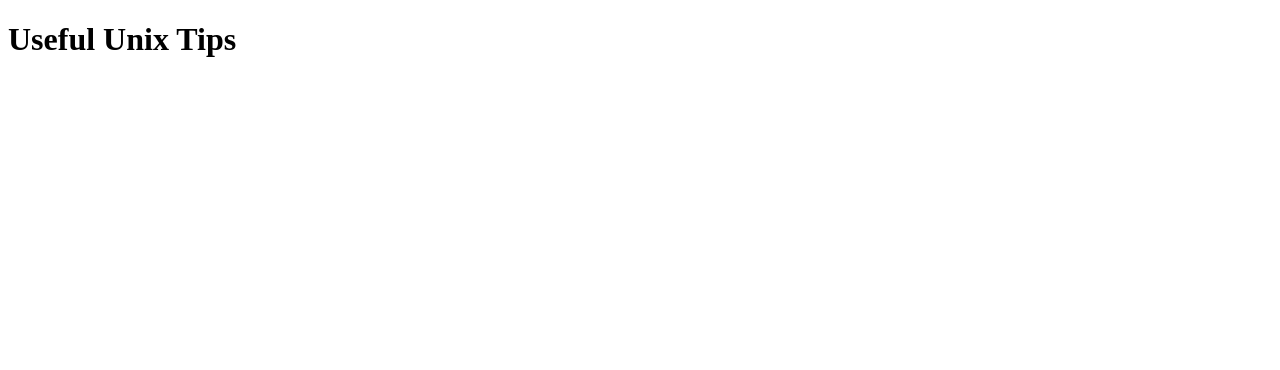
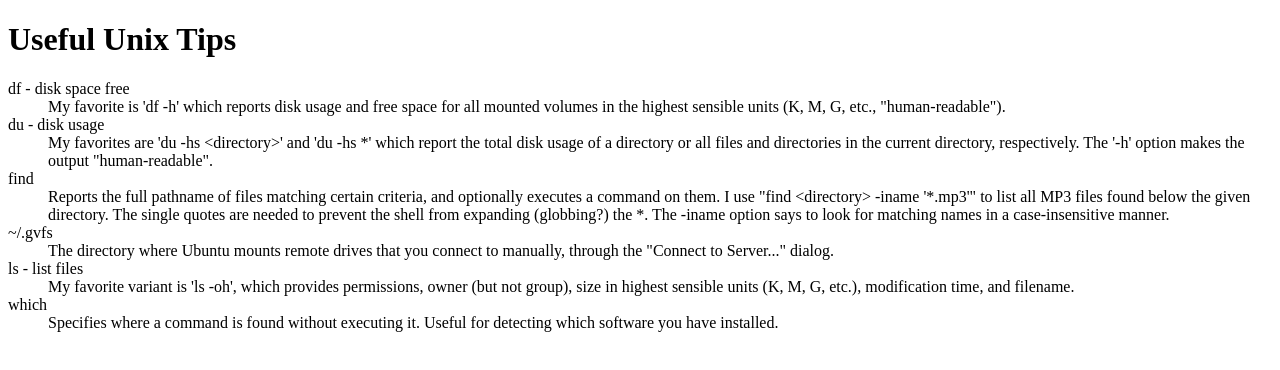
Before and after one commit to randallecook/randallecook.com, a plain HTML site: page unix.html in a window 1280 px wide. Drawn offline with Linux system fonts and the light colour scheme.

Commit message:
added some Unix commands

```diff
--- a/unix.html
+++ b/unix.html
@@ -7,5 +7,24 @@
 </head>
 <body>
 	<h1>Useful Unix Tips</h1>
+	<dl>
+		<dt>df - disk space free</dt>
+		<dd>My favorite is 'df -h' which reports disk usage and free space for all mounted volumes in the highest sensible units (K, M, G, etc., "human-readable").</dd>
+
+		<dt>du - disk usage</dt>
+		<dd>My favorites are 'du -hs &lt;directory&gt;' and 'du -hs *' which report the total disk usage of a directory or all files and directories in the current directory, respectively. The '-h' option makes the output "human-readable".</dd>
+
+		<dt>find</dt>
+		<dd>Reports the full pathname of files matching certain criteria, and optionally executes a command on them. I use "find &lt;directory&gt; -iname '*.mp3'" to list all MP3 files found below the given directory. The single quotes are needed to prevent the shell from expanding (globbing?) the *. The -iname option says to look for matching names in a case-insensitive manner.</dd>
+
+		<dt>~/.gvfs</dt>
+		<dd>The directory where Ubuntu mounts remote drives that you connect to manually, through the "Connect to Server..." dialog.</dd>
+
+		<dt>ls - list files</dt>
+		<dd>My favorite variant is 'ls -oh', which provides permissions, owner (but not group), size in highest sensible units (K, M, G, etc.), modification time, and filename.</dd>
+
+		<dt>which</dt>
+		<dd>Specifies where a command is found without executing it. Useful for detecting which software you have installed.</dd>
+	</dl>
 </body>
 </html>
```
